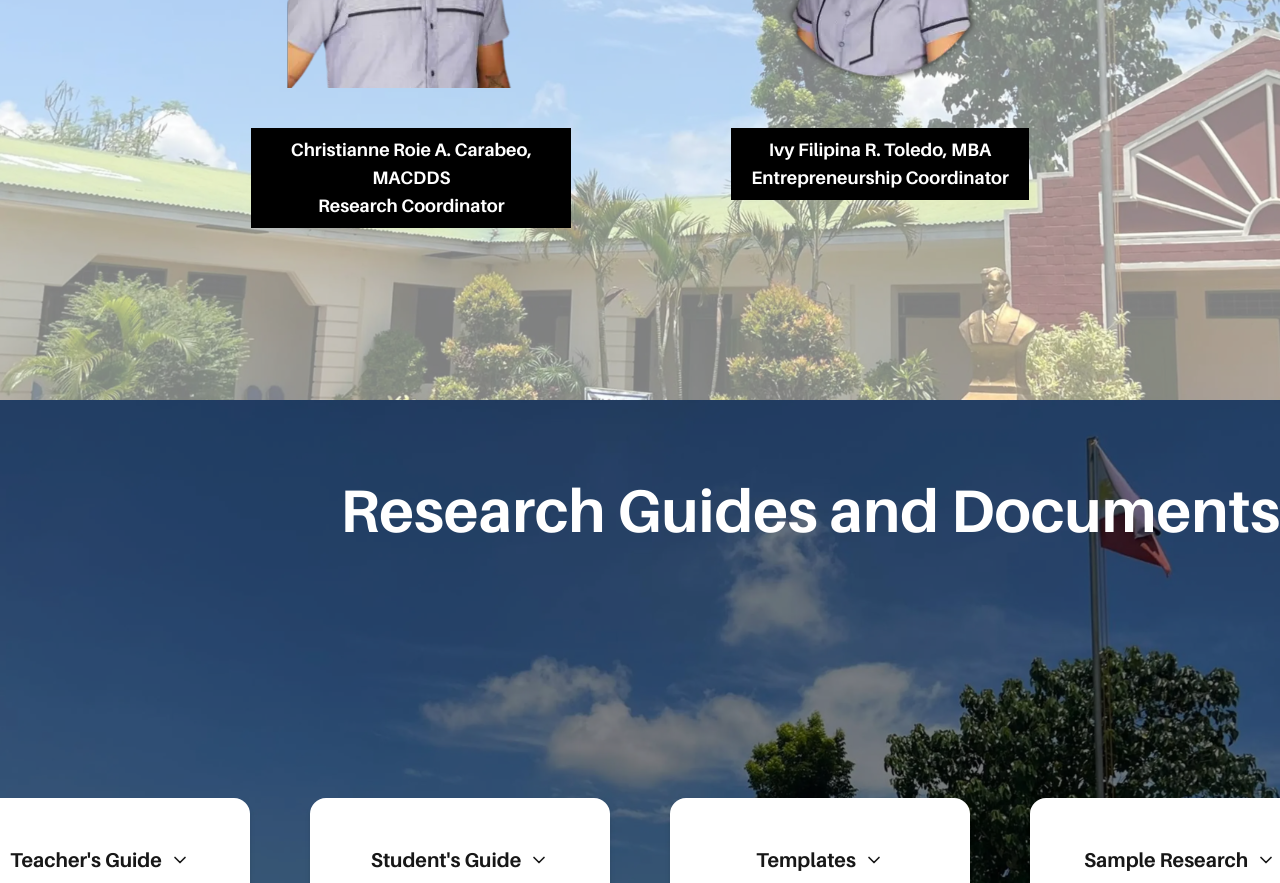
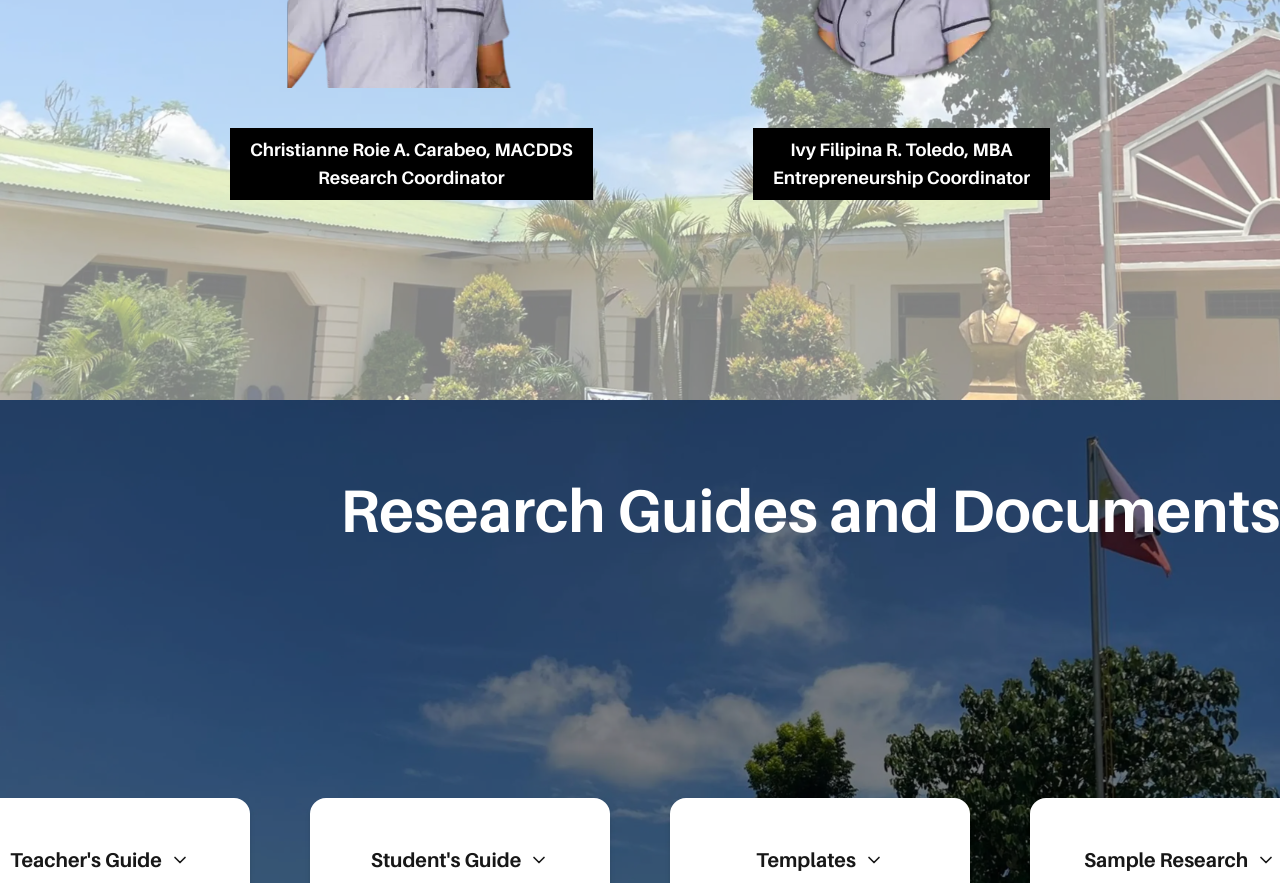
Before and after one commit to eu4nza/MINHS-The-Grid, a Next.js app: page / in a window 1280 px wide. Shown: the part 2000-2883 px from the top of the page. Built offline with nearby package versions, Linux system fonts and the light colour scheme.

Commit message:
updated nameplate

```diff
--- a/src/components/TeamSection.tsx
+++ b/src/components/TeamSection.tsx
@@ -32,7 +32,7 @@ export default function AboutSection() {
                   height={250}
                 />
               </div>
-              <p className="w-full max-w-xs text-base xl:text-lg bg-black px-5 py-2 text-white font-bold text-center">
+              <p className="w-full text-base xl:text-lg bg-black px-5 py-2 text-white font-bold text-center">
                 Christianne Roie A. Carabeo, MACDDS
                 <br />
                 Research Coordinator
@@ -49,7 +49,7 @@ export default function AboutSection() {
                   height={250}
                 />
               </div>
-              <p className="w-full max-w-xs text-base xl:text-lg bg-black px-5 py-2 text-white font-bold text-center">
+              <p className="w-full text-base xl:text-lg bg-black px-5 py-2 text-white font-bold text-center">
                 Ivy Filipina R. Toledo, MBA
                 <br />
                 Entrepreneurship Coordinator
```
